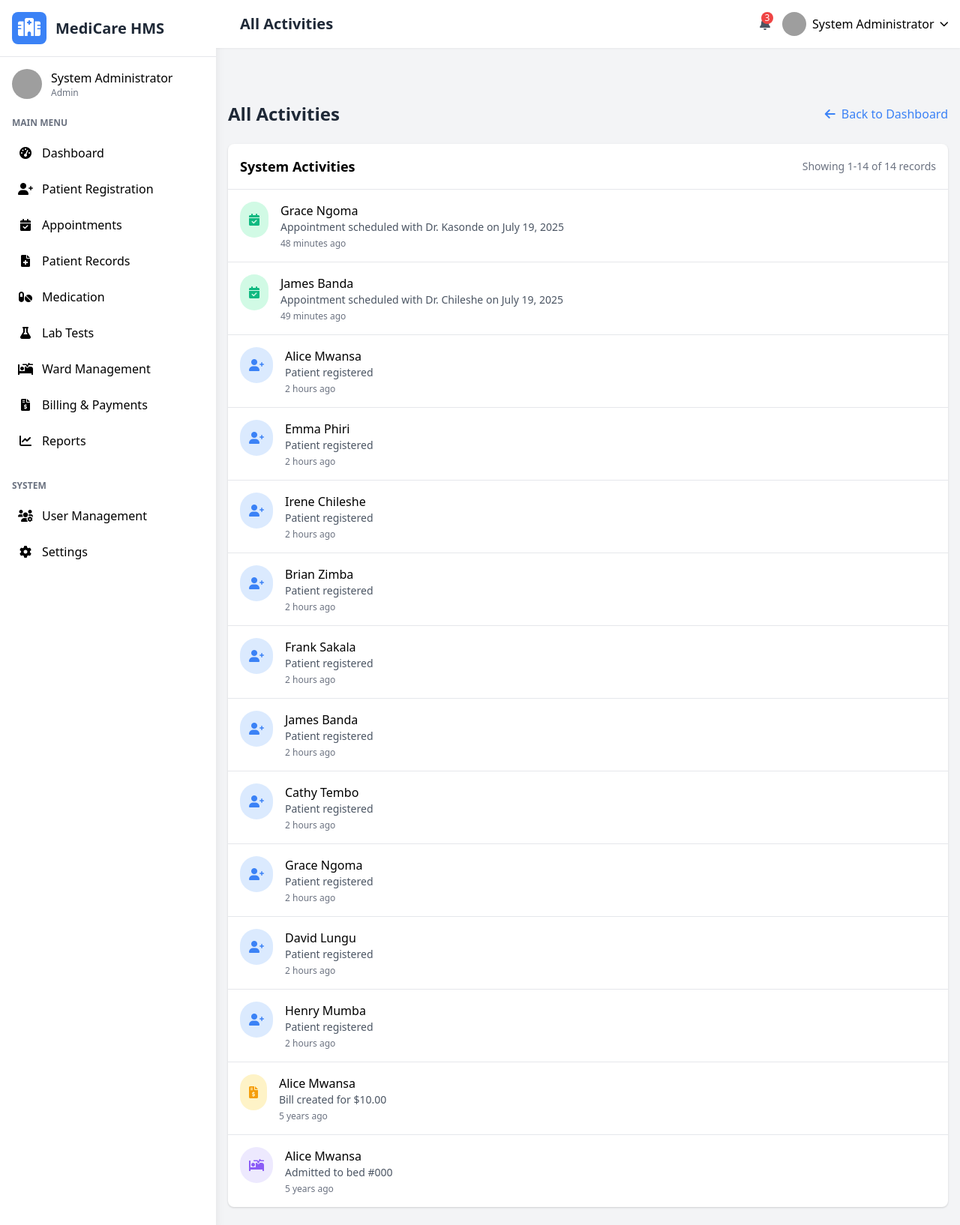
After one commit to mwanda-dev/hospital_management_system, a PHP site: page /view-all.php in a window 1280 px wide. The commit adds this page. Shown: the whole page at 75% size. Run offline with PHP 8.4, Linux system fonts and the light colour scheme; a user stored in the database is signed in; data comes from the database, SQL or seed files in the repository; tables that the repository leaves empty hold one stand-in row (values such as "Sample post"); grey boxes are pictures that could not be loaded.

Commit message:
added ob_start() to config.php To avoid whitespace and headers already sent errors and added view-all.php to index.php for viewing all activities also modified the lab_tests.php a bit.

```diff
--- a/includes/config.php
+++ b/includes/config.php
@@ -1,5 +1,9 @@
+<?php
+// To avoid whitespace and headers already sent errors
+ob_start();
+// Start session
+session_start();
 
-<?php
 // Database configuration
 define('DB_HOST', 'localhost');
 define('DB_USER', 'root');
@@ -17,9 +21,6 @@ if ($conn->connect_error) {
 // Set charset
 $conn->set_charset("utf8mb4");
 
-// Start session
-session_start();
-
 // Check if user is logged in
 function isLoggedIn() {
     return isset($_SESSION['user_id']);
--- a/index.php
+++ b/index.php
@@ -64,7 +64,7 @@ $pending_payments = $conn->query("SELECT SUM(total_amount - paid_amount) FROM bi
     <div class="bg-white rounded-lg shadow p-6 lg:col-span-2">
         <div class="flex justify-between items-center mb-4">
             <h3 class="font-semibold text-lg">Recent Activity</h3>
-            <a href="#" class="text-blue-500 text-sm">View All</a>
+            <a href="view-all.php" class="text-blue-500 text-sm">View All</a>
         </div>
         <div class="space-y-4">
             <?php
--- a/lab_tests.php
+++ b/lab_tests.php
@@ -15,7 +15,7 @@ if ($_SERVER['REQUEST_METHOD'] == 'POST') {
         ");
 
         $stmt->bind_param(
-            "iiss",
+            "iisss",
             $_POST['patient_id'],
             $_SESSION['user_id'],
             $_POST['test_name'],
--- a/settings.php
+++ b/settings.php
@@ -1,6 +1,5 @@
 
 <?php
-ob_start();
 require_once 'includes/header.php';
 $page_title = "System Settings";
 
--- /dev/null
+++ b/view-all.php
@@ -0,0 +1,231 @@
+<?php
+$page_title = "All Activities";
+require_once 'includes/header.php';
+
+// Define the time_elapsed_string function if not already defined
+if (!function_exists('time_elapsed_string')) {
+    function time_elapsed_string($datetime, $full = false) {
+        $now = new DateTime;
+        $ago = new DateTime($datetime);
+        $diff = $now->diff($ago);
+
+        $units = [
+            'y' => $diff->y,
+            'm' => $diff->m,
+            'd' => $diff->d,
+            'h' => $diff->h,
+            'i' => $diff->i,
+            's' => $diff->s,
+        ];
+
+        if (!$full && $units['d'] >= 7) {
+            $weeks = floor($units['d'] / 7);
+            $units['w'] = $weeks;
+            $units['d'] = $units['d'] % 7;
+        }
+
+        $labels = [
+            'y' => 'year',
+            'm' => 'month',
+            'w' => 'week',
+            'd' => 'day',
+            'h' => 'hour',
+            'i' => 'minute',
+            's' => 'second',
+        ];
+
+        $parts = [];
+        foreach ($units as $unit => $value) {
+            if ($value > 0 && isset($labels[$unit])) {
+                $parts[] = $value . ' ' . $labels[$unit] . ($value > 1 ? 's' : '');
+            }
+        }
+
+        if (!$full) {
+            $parts = array_slice($parts, 0, 1);
+        }
+
+        return $parts ? implode(', ', $parts) . ' ago' : 'just now';
+    }
+}
+
+// Pagination variables
+$per_page = 15;
+$page = isset($_GET['page']) ? (int)$_GET['page'] : 1;
+$offset = ($page - 1) * $per_page;
+
+// Get total count of activities
+$total_activities = $conn->query("
+    SELECT COUNT(*) as total FROM (
+        SELECT 'patient' as type, first_name, last_name, registration_date as date
+        FROM patients
+
+        UNION ALL
+
+        SELECT 'appointment' as type, p.first_name, p.last_name, a.created_at as date
+        FROM appointments a
+        JOIN patients p ON a.patient_id = p.patient_id
+
+        UNION ALL
+
+        SELECT 'billing' as type, p.first_name, p.last_name, b.created_at as date
+        FROM billing b
+        JOIN patients p ON b.patient_id = p.patient_id
+
+        UNION ALL
+
+        SELECT 'admission' as type, p.first_name, p.last_name, ad.admission_date as date
+        FROM admissions ad
+        JOIN patients p ON ad.patient_id = p.patient_id
+
+        UNION ALL
+
+        SELECT 'payment' as type, p.first_name, p.last_name, b.updated_at as date
+        FROM billing b
+        JOIN patients p ON b.patient_id = p.patient_id
+        WHERE b.status = 'paid'
+    ) as combined_activities
+")->fetch_assoc()['total'];
+
+$total_pages = ceil($total_activities / $per_page);
+
+// Get paginated activities
+$activities = $conn->query("
+    SELECT * FROM (
+        SELECT 'patient' as type, first_name, last_name, registration_date as date,
+               CONCAT('Patient registered') as description
+        FROM patients
+
+        UNION ALL
+
+        SELECT 'appointment' as type, p.first_name, p.last_name, a.created_at as date,
+               CONCAT('Appointment scheduled with Dr. ', u.last_name, ' on ', DATE_FORMAT(a.appointment_date, '%M %e, %Y')) as description
+        FROM appointments a
+        JOIN patients p ON a.patient_id = p.patient_id
+        JOIN users u ON a.doctor_id = u.user_id
+
+        UNION ALL
+
+        SELECT 'billing' as type, p.first_name, p.last_name, b.created_at as date,
+               CONCAT('Bill created for $', FORMAT(b.total_amount, 2)) as description
+        FROM billing b
+        JOIN patients p ON b.patient_id = p.patient_id
+
+        UNION ALL
+
+        SELECT 'admission' as type, p.first_name, p.last_name, ad.admission_date as date,
+               CONCAT('Admitted to bed #', (SELECT bed_number FROM beds WHERE bed_id = ad.bed_id)) as description
+        FROM admissions ad
+        JOIN patients p ON ad.patient_id = p.patient_id
+
+        UNION ALL
+
+        SELECT 'payment' as type, p.first_name, p.last_name, b.updated_at as date,
+               CONCAT('Payment of $', FORMAT(b.paid_amount, 2), ' received') as description
+        FROM billing b
+        JOIN patients p ON b.patient_id = p.patient_id
+        WHERE b.status = 'paid'
+    ) as combined_activities
+    ORDER BY date DESC
+    LIMIT $per_page OFFSET $offset
+");
+?>
+
+<div class="container mx-auto px-4 py-6">
+    <div class="flex justify-between items-center mb-6">
+        <h1 class="text-2xl font-bold text-gray-800">All Activities</h1>
+        <a href="index.php" class="text-blue-500 hover:text-blue-700">
+            <i class="fas fa-arrow-left mr-1"></i> Back to Dashboard
+        </a>
+    </div>
+
+    <div class="bg-white rounded-lg shadow overflow-hidden">
+        <div class="p-4 border-b">
+            <div class="flex justify-between items-center">
+                <h3 class="font-semibold text-lg">System Activities</h3>
+                <div class="text-sm text-gray-500">
+                    Showing <?php echo ($offset + 1); ?>-<?php echo min($offset + $per_page, $total_activities); ?> of <?php echo number_format($total_activities); ?> records
+                </div>
+            </div>
+        </div>
+
+        <div class="divide-y">
+            <?php if ($activities->num_rows > 0): ?>
+                <?php while ($activity = $activities->fetch_assoc()):
+                    $time_ago = time_elapsed_string($activity['date']);
+                    $icon_class = '';
+                    $icon = '';
+
+                    switch($activity['type']) {
+                        case 'patient':
+                            $icon_class = 'bg-blue-100 text-blue-500';
+                            $icon = 'fa-user-plus';
+                            break;
+                        case 'appointment':
+                            $icon_class = 'bg-green-100 text-green-500';
+                            $icon = 'fa-calendar-check';
+                            break;
+                        case 'billing':
+                            $icon_class = 'bg-yellow-100 text-yellow-500';
+                            $icon = 'fa-file-invoice-dollar';
+                            break;
+                        case 'admission':
+                            $icon_class = 'bg-purple-100 text-purple-500';
+                            $icon = 'fa-procedures';
+                            break;
+                        case 'payment':
+                            $icon_class = 'bg-green-100 text-green-500';
+                            $icon = 'fa-money-bill-wave';
+                            break;
+                    }
+                ?>
+                <div class="p-4 hover:bg-gray-50 transition-colors duration-150">
+                    <div class="flex items-start space-x-4">
+                        <div class="<?php echo $icon_class; ?> p-3 rounded-full flex-shrink-0">
+                            <i class="fas <?php echo $icon; ?>"></i>
+                        </div>
+                        <div class="flex-1">
+                            <p class="font-medium"><?php echo htmlspecialchars($activity['first_name'] . ' ' . $activity['last_name']); ?></p>
+                            <p class="text-sm text-gray-600"><?php echo htmlspecialchars($activity['description']); ?></p>
+                            <p class="text-xs text-gray-500 mt-1"><?php echo $time_ago; ?></p>
+                        </div>
+                    </div>
+                </div>
+                <?php endwhile; ?>
+            <?php else: ?>
+                <div class="p-8 text-center text-gray-500">
+                    No activities found in the system.
+                </div>
+            <?php endif; ?>
+        </div>
+
+        <!-- Pagination -->
+        <?php if ($total_pages > 1): ?>
+        <div class="p-4 border-t flex items-center justify-between">
+            <div>
+                <?php if ($page > 1): ?>
+                    <a href="view-all.php?page=<?php echo $page - 1; ?>" class="inline-flex items-center px-3 py-1 border border-gray-300 rounded-md text-sm font-medium text-gray-700 hover:bg-gray-50">
+                        <i class="fas fa-chevron-left mr-1"></i> Previous
+                    </a>
+                <?php endif; ?>
+            </div>
+
+            <div class="text-sm text-gray-700">
+                Page <?php echo $page; ?> of <?php echo $total_pages; ?>
+            </div>
+
+            <div>
+                <?php if ($page < $total_pages): ?>
+                    <a href="view-all.php?page=<?php echo $page + 1; ?>" class="inline-flex items-center px-3 py-1 border border-gray-300 rounded-md text-sm font-medium text-gray-700 hover:bg-gray-50">
+                        Next <i class="fas fa-chevron-right ml-1"></i>
+                    </a>
+                <?php endif; ?>
+                </div>
+            </div>
+        <?php endif; ?>
+    </div>
+</div>
+
+<?php
+require_once 'includes/footer.php';
+?>
```
